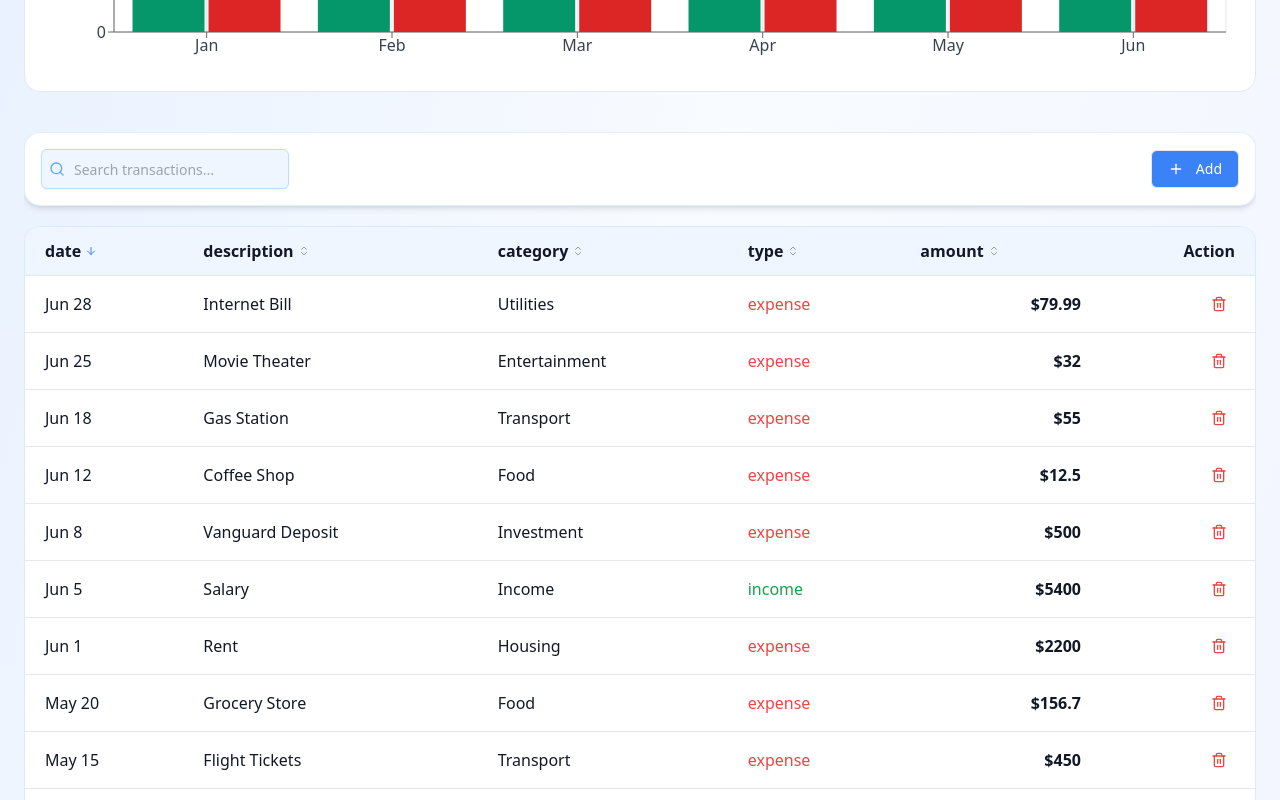
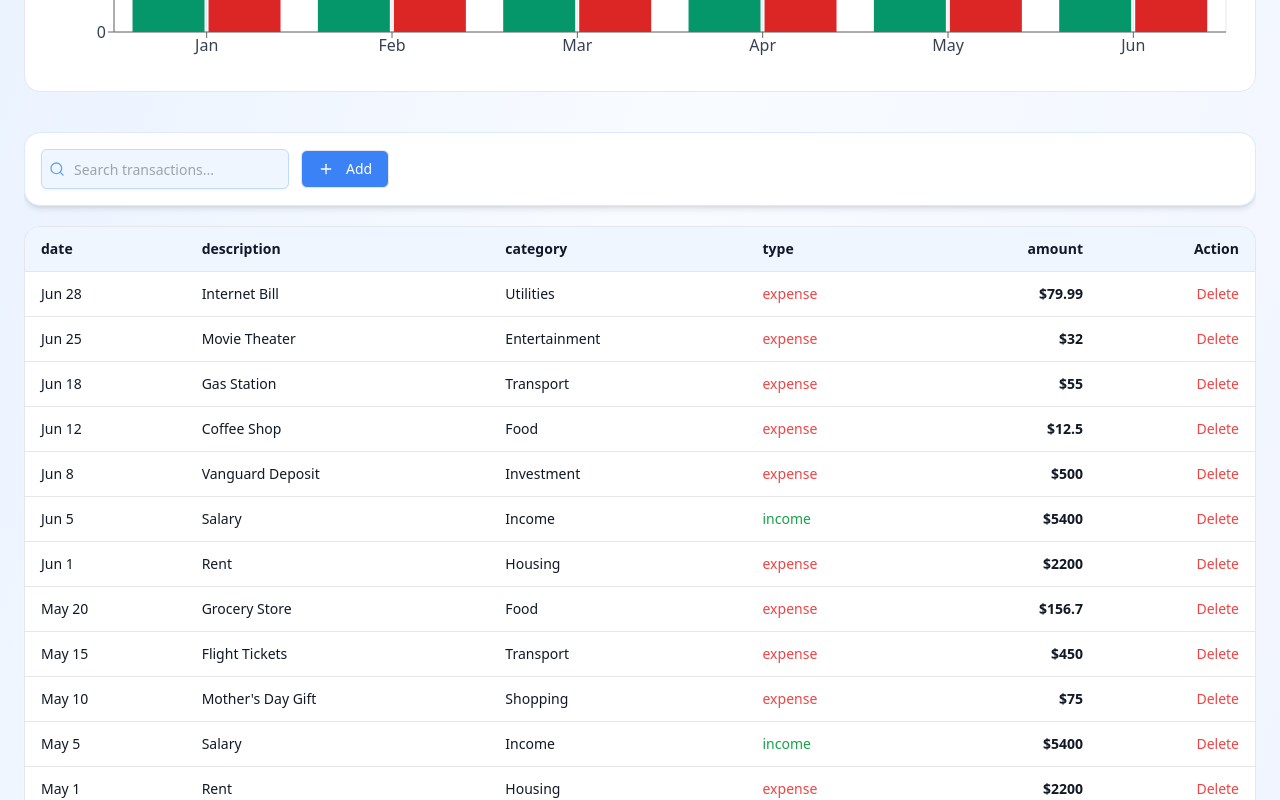
Before and after one commit to Nishika-MD/finance-dashboard-clean, a React (Vite) app: page / in a window 1280 px wide. Shown: the part 1640-2440 px from the top of the page. Built offline with nearby package versions, Linux system fonts and the light colour scheme.

Commit message:
final mobile UI fix (cards + table)

```diff
--- a/src/components/TransactionTable.tsx
+++ b/src/components/TransactionTable.tsx
@@ -4,18 +4,11 @@ import { Transaction } from '../data/mockData';
 import { format, parseISO } from 'date-fns';
 import { Input } from '@/components/ui/input';
 import { Button } from '@/components/ui/button';
-import { ArrowUp, ArrowDown, ChevronsUpDown, Search, Plus, Trash2 } from 'lucide-react';
+import { Search, Plus, Trash2 } from 'lucide-react';
 import { TransactionForm } from './TransactionForm';
 
 type SortKey = keyof Transaction;
 type SortDir = 'asc' | 'desc';
-
-function SortIcon({ col, sortKey, sortDir }: any) {
-  if (sortKey !== col) return <ChevronsUpDown className="h-3 w-3 opacity-40" />;
-  return sortDir === 'asc'
-    ? <ArrowUp className="h-3 w-3 text-blue-500" />
-    : <ArrowDown className="h-3 w-3 text-blue-500" />;
-}
 
 export function TransactionTable() {
   const {
@@ -26,41 +19,35 @@ export function TransactionTable() {
     deleteTransaction
   } = useAppContext();
 
-  const [sortKey, setSortKey] = useState<SortKey>('date');
-  const [sortDir, setSortDir] = useState<SortDir>('desc');
   const [isFormOpen, setIsFormOpen] = useState(false);
 
   const sorted = useMemo(() => {
     return [...filteredTransactions].sort((a, b) => {
-      const av = a[sortKey] as any;
-      const bv = b[sortKey] as any;
-      if (av < bv) return sortDir === 'asc' ? -1 : 1;
-      if (av > bv) return sortDir === 'asc' ? 1 : -1;
-      return 0;
+      return new Date(b.date).getTime() - new Date(a.date).getTime();
     });
-  }, [filteredTransactions, sortKey, sortDir]);
+  }, [filteredTransactions]);
 
   return (
     <div className="space-y-5">
 
       {/* FILTER */}
-      <div className="relative rounded-2xl p-4 bg-white border border-blue-100/80 shadow-md dark:bg-white/5 dark:border-white/10">
-        <div className="flex gap-3 items-center">
+      <div className="relative rounded-2xl p-4 bg-white border border-blue-100 shadow-md dark:bg-white/5 dark:border-white/10">
+        <div className="flex gap-3 items-center flex-wrap">
 
-          <div className="relative">
+          <div className="relative w-full sm:w-auto">
             <Search className="absolute left-2 top-1/2 -translate-y-1/2 h-4 w-4 text-blue-400" />
             <Input
               placeholder="Search transactions..."
               value={filters.search}
               onChange={e => setFilters({ ...filters, search: e.target.value })}
-              className="pl-8 h-10 bg-blue-50 border border-blue-200"
+              className="pl-8 h-10 w-full bg-blue-50 border border-blue-200"
             />
           </div>
 
           {role === 'admin' && (
             <Button
               onClick={() => setIsFormOpen(true)}
-              className="ml-auto bg-blue-500 text-white"
+              className="bg-blue-500 text-white w-full sm:w-auto"
             >
               <Plus className="h-4 w-4 mr-1" />
               Add
@@ -69,34 +56,59 @@ export function TransactionTable() {
         </div>
       </div>
 
-      {/* TABLE */}
-      <div className="rounded-2xl overflow-hidden bg-white border border-blue-100 shadow-md dark:bg-[#0b0f1a]/80 dark:border-white/10">
+      {/* 🔥 MOBILE CARDS */}
+      <div className="block sm:hidden space-y-3">
+        {sorted.map(tx => (
+          <div key={tx.id} className="p-4 rounded-xl border bg-white shadow-sm dark:bg-[#0b0f1a]">
 
-        <table className="min-w-[600px] w-full">
+            <div className="flex justify-between">
+              <p className="font-semibold">{tx.description}</p>
+              <p className="text-sm">
+                {format(parseISO(tx.date), 'MMM d')}
+              </p>
+            </div>
 
-          <thead className="bg-blue-50 border-b border-blue-100 dark:bg-white/5">
-            <tr>
-              {['date','description','category','type','amount'].map(col => (
-                <th
-                  key={col}
+            <div className="flex justify-between mt-2 text-sm text-gray-500">
+              <span>{tx.category}</span>
+              <span className={tx.type === 'income' ? 'text-green-600' : 'text-red-500'}>
+                {tx.type}
+              </span>
+            </div>
+
+            <div className="flex justify-between mt-2">
+              <span className="font-bold">${Math.abs(tx.amount)}</span>
+
+              {role === 'admin' && (
+                <button
                   onClick={() => {
-                    if (sortKey === col) {
-                      setSortDir(prev => prev === 'asc' ? 'desc' : 'asc');
-                    } else {
-                      setSortKey(col as SortKey);
-                      setSortDir('asc');
+                    if (confirm("Delete this transaction?")) {
+                      deleteTransaction(tx.id);
                     }
                   }}
-                  className="px-5 py-3 text-left cursor-pointer"
+                  className="text-red-500"
                 >
-                  <span className="flex items-center gap-1">
-                    {col}
-                    <SortIcon col={col} sortKey={sortKey} sortDir={sortDir} />
-                  </span>
-                </th>
-              ))}
+                  Delete
+                </button>
+              )}
+            </div>
 
-              {role === 'admin' && <th className="px-5 py-3 text-right">Action</th>}
+          </div>
+        ))}
+      </div>
+
+      {/* 💻 DESKTOP TABLE */}
+      <div className="hidden sm:block overflow-x-auto rounded-2xl bg-white border shadow-md dark:bg-[#0b0f1a]/80">
+
+        <table className="min-w-[700px] w-full text-sm">
+
+          <thead className="bg-blue-50 border-b dark:bg-white/5">
+            <tr>
+              <th className="px-4 py-3 text-left">date</th>
+              <th className="px-4 py-3 text-left">description</th>
+              <th className="px-4 py-3 text-left">category</th>
+              <th className="px-4 py-3 text-left">type</th>
+              <th className="px-4 py-3 text-right">amount</th>
+              {role === 'admin' && <th className="px-4 py-3 text-right">Action</th>}
             </tr>
           </thead>
 
@@ -104,38 +116,35 @@ export function TransactionTable() {
             {sorted.map(tx => (
               <tr key={tx.id} className="border-b hover:bg-blue-50 dark:hover:bg-white/5">
 
-                <td className="px-5 py-3">
+                <td className="px-4 py-3">
                   {format(parseISO(tx.date), 'MMM d')}
                 </td>
 
-                <td className="px-5 py-3 font-medium">
-                  {tx.description}
-                </td>
+                <td className="px-4 py-3 font-medium">{tx.description}</td>
 
-                <td className="px-5 py-3">{tx.category}</td>
+                <td className="px-4 py-3">{tx.category}</td>
 
-                <td className="px-5 py-3">
+                <td className="px-4 py-3">
                   <span className={tx.type === 'income' ? 'text-green-600' : 'text-red-500'}>
                     {tx.type}
                   </span>
                 </td>
 
-                <td className="px-5 py-3 text-right font-semibold">
+                <td className="px-4 py-3 text-right font-semibold">
                   ${Math.abs(tx.amount)}
                 </td>
 
-                {/* 🔥 DELETE BUTTON */}
                 {role === 'admin' && (
-                  <td className="px-5 py-3 text-right">
+                  <td className="px-4 py-3 text-right">
                     <button
                       onClick={() => {
                         if (confirm("Delete this transaction?")) {
                           deleteTransaction(tx.id);
                         }
                       }}
-                      className="p-2 text-red-500 hover:bg-red-100 rounded-lg"
+                      className="text-red-500"
                     >
-                      <Trash2 className="h-4 w-4" />
+                      Delete
                     </button>
                   </td>
                 )}
```
